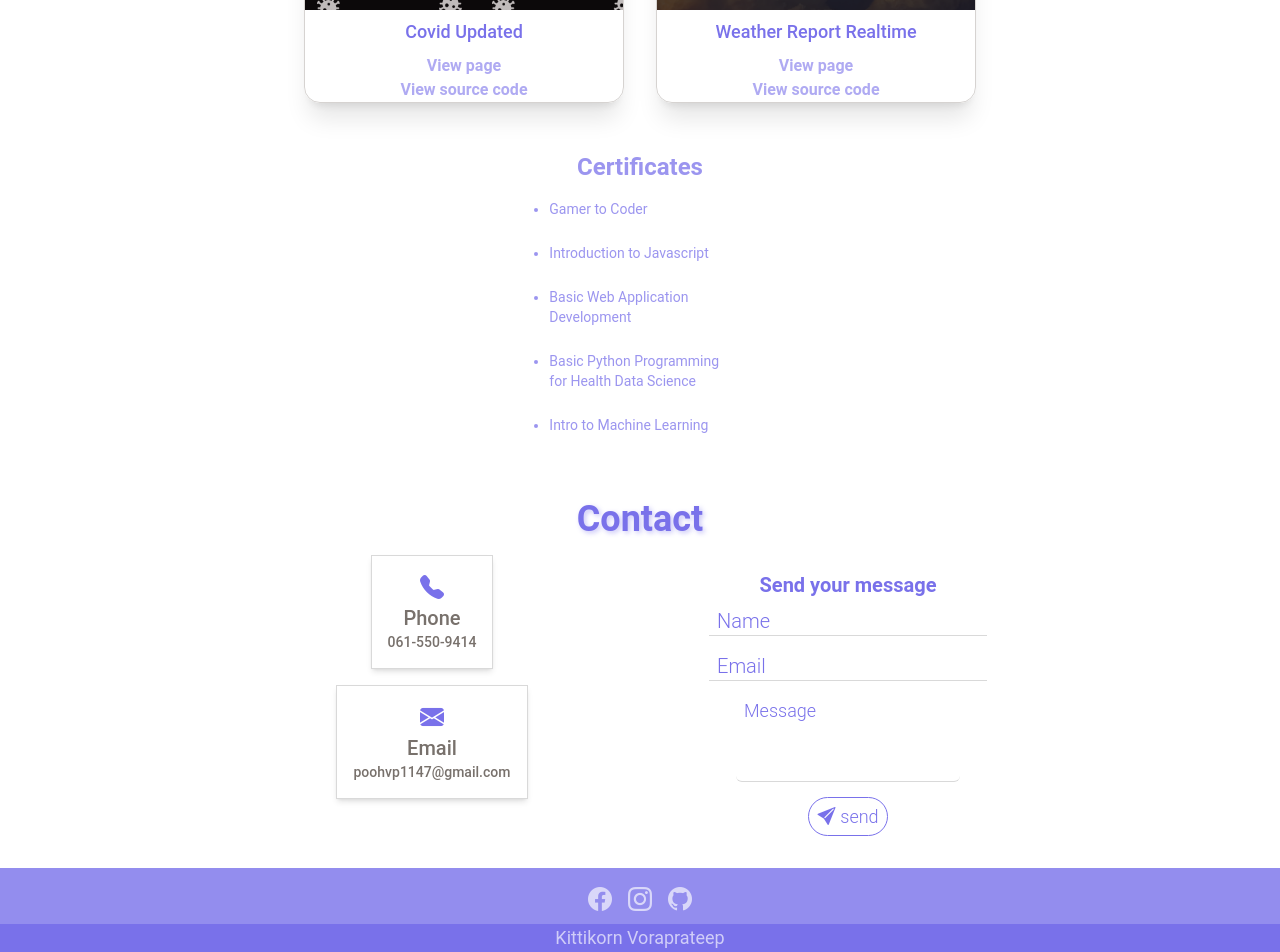
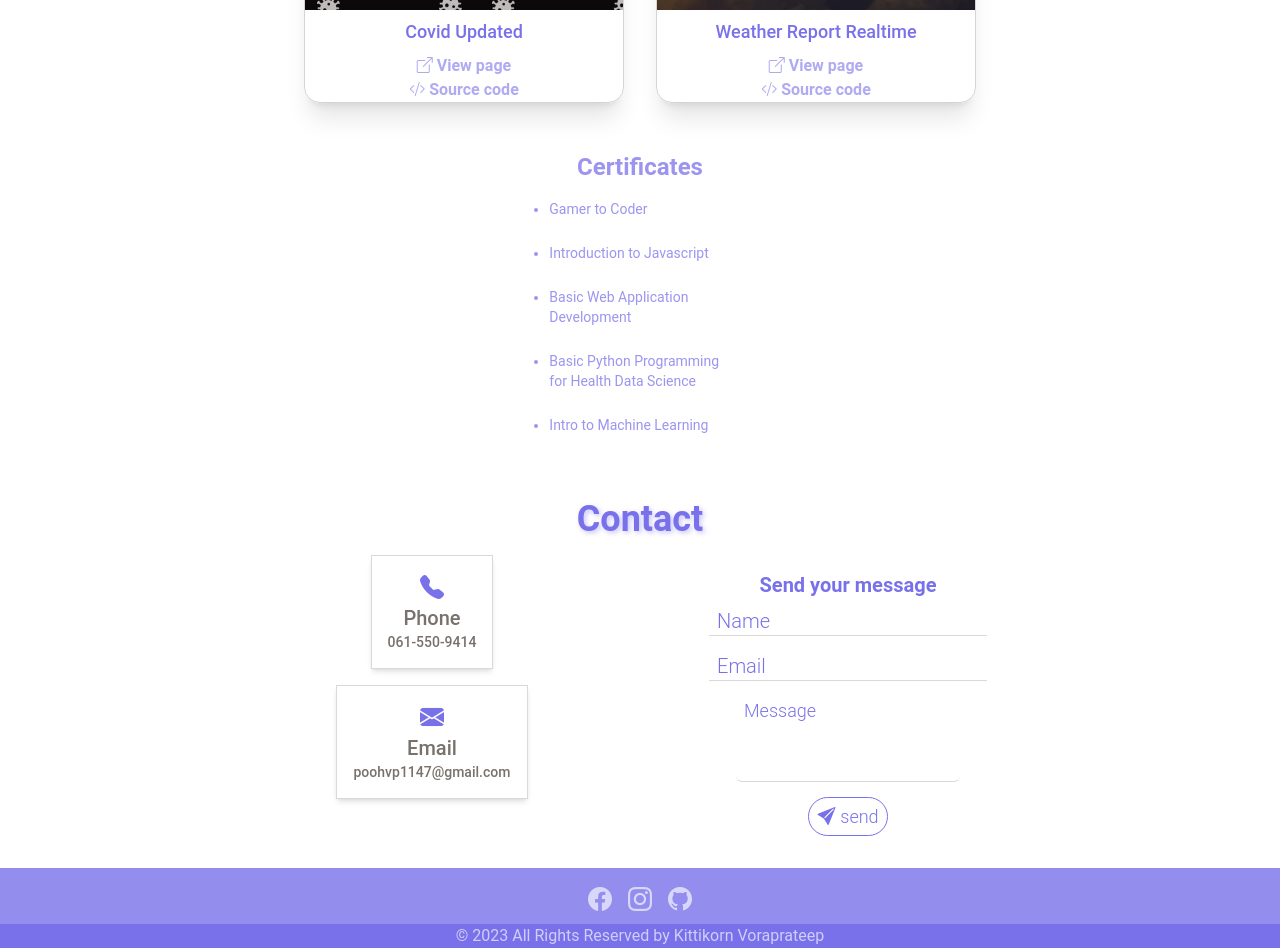
Before and after one commit to MeepoohVP/mp.kittikorn, a React (Create React App) app: page / in a window 1280 px wide. Shown: the part 1946-2898 px from the top of the page. Built offline with nearby package versions, Linux system fonts and the light colour scheme.

Commit message:
Add copy right

```diff
--- a/src/js/Contact.js
+++ b/src/js/Contact.js
@@ -21,12 +21,11 @@ function Contact() {
     >
       <div
         className="text-center text-4xl text-[#7971EA] font-bold"
-        data-aos="fade-up"
       >
-        <div className="greet">Contact</div>
+        <div className="greet" data-aos="fade-up">Contact</div>
         <div className="md:flex md:px-8 lg:px-32">
           <div className="block md:flex-1">
-            <div className="flex justify-center">
+            <div className="flex justify-center" data-aos="zoom-in">
               <Cont
                 icon="bi bi-telephone-fill text-[#7971EA] text-2xl"
                 name="Phone"
@@ -34,7 +33,7 @@ function Contact() {
                 info="061-550-9414"
               />
             </div>
-            <div className="flex justify-center">
+            <div className="flex justify-center" data-aos="zoom-in">
               <Cont
                 icon="bi bi-envelope-fill text-[#7971EA] text-2xl"
                 name="Email"
@@ -43,25 +42,25 @@ function Contact() {
               />
             </div>
           </div>
-          <div className="block md:flex-1 text-[#7971EA] text-xl font-semibold mt-8 w-auto md:w-1/3 mx-auto text-center pb-8">
+          <div className="block md:flex-1 text-[#7971EA] text-xl font-semibold mt-8 w-auto md:w-1/3 mx-auto text-center pb-8" data-aos="zoom-in">
             Send your message
             <form action="" className="font-light">
               <input
                 type="text"
                 placeholder="Name"
-                className="outline-none placeholder:text-[#7971EA] md:text-xl pl-2 my-2 border-b-[1px] solid border-black/[.15]"
+                className="outline-none placeholder:text-[#7971EA] md:text-xl pl-2 my-2 border-b-[1px] solid duration-150 border-black/[.15] hover:border-[#7971EA]"
               />
               <br />
               <input
                 type="email"
                 placeholder="Email"
-                className="outline-none placeholder:text-[#7971EA] md:text-xl pl-2 my-2 border-b-[1px] solid border-black/[.15]"
+                className="outline-none placeholder:text-[#7971EA] md:text-xl pl-2 my-2 border-b-[1px] solid duration-150 border-black/[.15] hover:border-[#7971EA]"
               />
               <br />
               <textarea
                 rows="3"
                 placeholder="Message"
-                className="text-lg rounded-md resize-none outline-[#7971EA] placeholder:text-[#7971EA] pl-2 my-2 border-b-[1px] solid border-black/[.15]"
+                className="text-lg rounded-md resize-none outline-[#7971EA] placeholder:text-[#7971EA] pl-2 my-2 border-b-[1px] solid border-black/[.15] hover:border-[1px] hover:border-[#7971EA]"
               ></textarea>
               <br />
               <button
--- a/src/js/Footer.js
+++ b/src/js/Footer.js
@@ -13,7 +13,7 @@ function Footer() {
             <a href="#" className="mx-2">
               <i className="bi bi-github"></i>
             </a>
-            <div className="w-full h-auto bg-[#7971EA] mt-2 text-lg">Kittikorn Voraprateep</div>
+            <div className="w-full h-auto bg-[#7971EA] mt-2 md:text-base text-sm">© 2023 All Rights Reserved by Kittikorn Voraprateep</div>
         </footer>
     );
 }
--- a/src/js/Project.js
+++ b/src/js/Project.js
@@ -4,10 +4,10 @@ import AOS from "aos";
 import "aos/dist/aos.css";
 import covid from "../image/covid.png";
 import weather from "../image/weather.png";
-import gamer from '../image/garena.jpg';
-import dev from '../image/dev.jpg';
-import dts from '../image/python.jpg';
-import ml from '../image/ml.png';
+import gamer from "../image/garena.jpg";
+import dev from "../image/dev.jpg";
+import dts from "../image/python.jpg";
+import ml from "../image/ml.png";
 function Work(props) {
   return (
     <div className="md:flex-1 w-1/2 rounded-2xl overflow-hidden md:w-1/4 relative mx-auto md:mx-4  my-4 shadow-xl border-[1px] border-solid border-stone-300">
@@ -23,12 +23,12 @@ function Work(props) {
       </div>
       <div className="text-center text-[#7971EA]/[.6] font-semibold hover:text-[#7971EA] duration-500 cursor-pointer underline decoration-transparent decoration-soild duration-500 hover:decoration-current">
         <a href={props.page} target="_blank">
-          View page
+        <i className="bi bi-box-arrow-up-right"></i> View page
         </a>
       </div>
       <div className="text-center text-[#7971EA]/[.6] font-semibold hover:text-[#7971EA] duration-500 cursor-pointer underline decoration-transparent decoration-soild duration-500 hover:decoration-current">
         <a href={props.sourcecode} target="_blank">
-          View source code
+        <i className="bi bi-code-slash"></i> Source code
         </a>
       </div>
     </div>
@@ -52,7 +52,10 @@ function Project() {
       >
         Project
       </div>
-      <div className="md:flex justify-center md:px-8 lg:px-48" data-aos="fade-up">
+      <div
+        className="md:flex justify-center md:px-8 lg:px-48"
+        data-aos="fade-up"
+      >
         <Work
           work={covid}
           name="Covid Updated"
@@ -67,14 +70,19 @@ function Project() {
         />
       </div>
 
-      <div className="text-[#7971EA]/[.75] text-center text-2xl font-semibold mt-8" data-aos = 'fade-up'>
+      <div
+        className="text-[#7971EA]/[.75] text-center text-2xl font-semibold mt-8"
+        data-aos="fade-up"
+      >
         Certificates
         <ul className="text-left list-disc w-1/2 text-sm mx-auto mt-4 md:w-2/5 lg:w-1/6 font-normal">
           <li className="underline decoration-transparent decoration-soild duration-500 hover:decoration-current">
             <a href={gamer}>Gamer to Coder</a>
           </li>
           <li className="mt-4 md:mt-6 underline decoration-transparent decoration-soild duration-500 hover:decoration-current">
-            <a href="https://www.borntodev.com/certificate_online/b8aee05fc1e0053dd4a19c18af99f69c">Introduction to Javascript</a>
+            <a href="https://www.borntodev.com/certificate_online/b8aee05fc1e0053dd4a19c18af99f69c">
+              Introduction to Javascript
+            </a>
           </li>
           <li className="mt-4 md:mt-6 underline decoration-transparent decoration-soild duration-500 hover:decoration-current">
             <a href={dev}>Basic Web Application Development</a>
```
Lines whose indentation alone changed are shown as unchanged.
